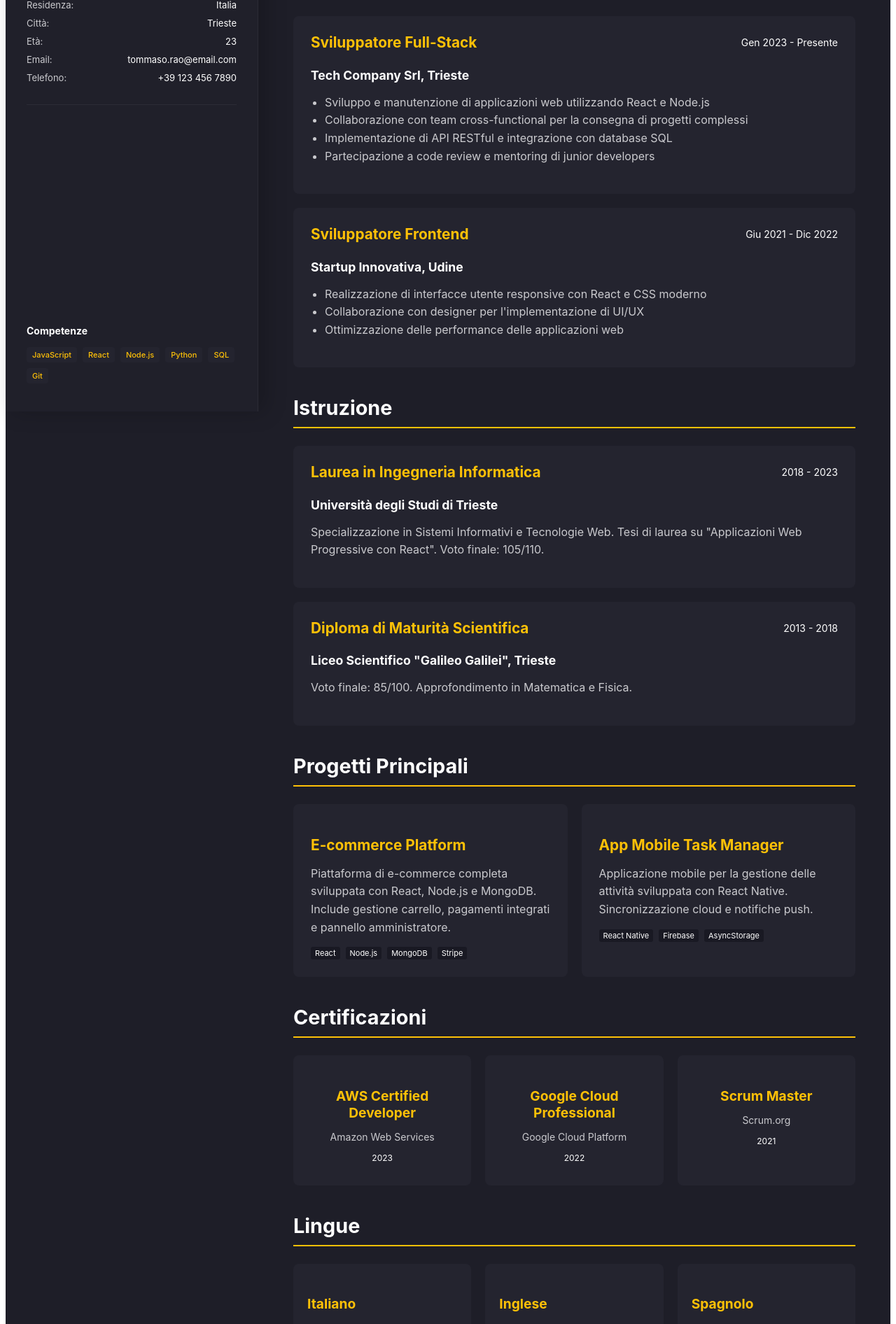
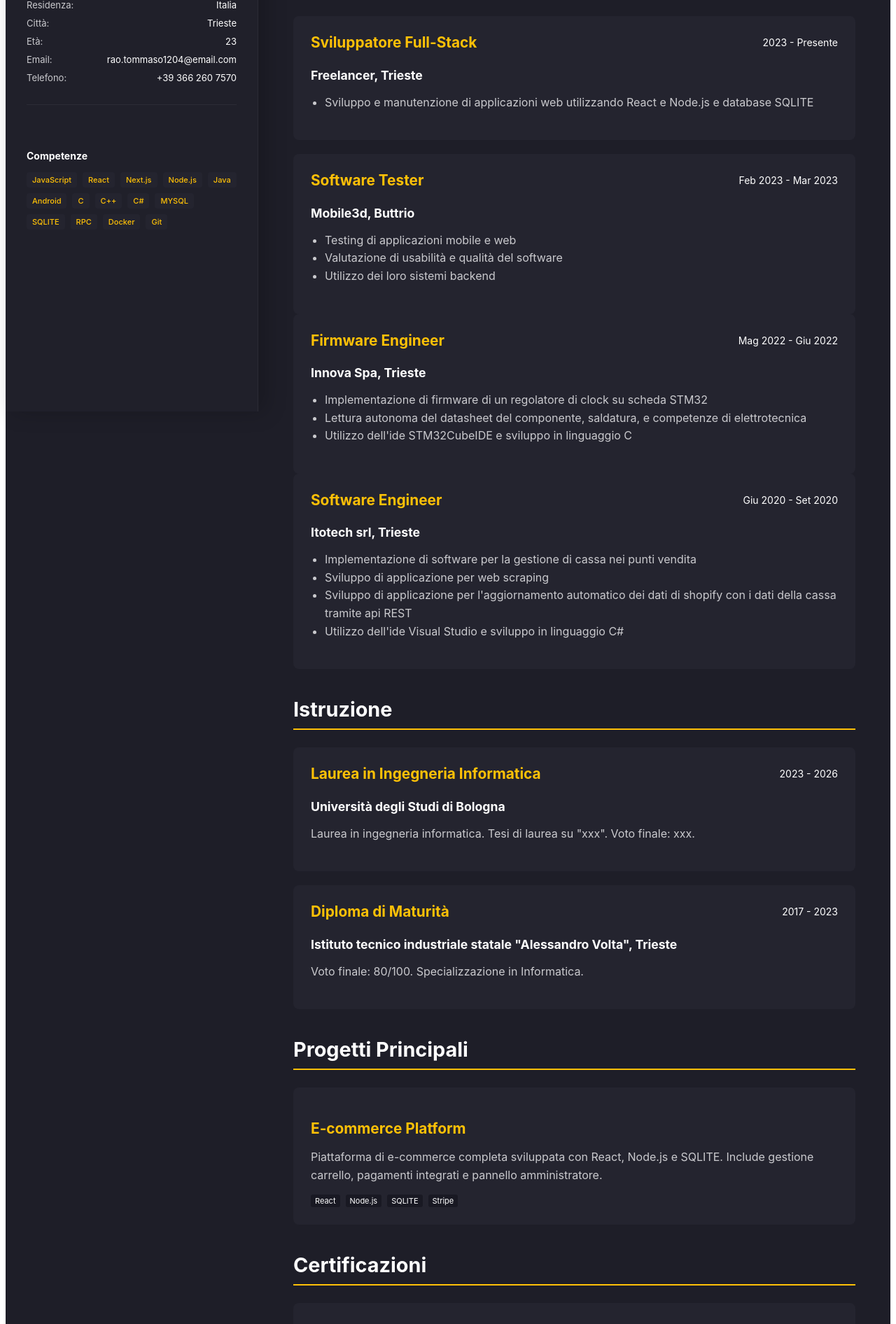
Before and after one commit to XiaoHeiZiKunKun/MyPortfolio, a Next.js app: page /curriculum in a window 1280 px wide. Shown: the part 300-2192 px from the top of the page at 70% size. Built offline with nearby package versions, Linux system fonts and the light colour scheme.

Commit message:
modifica sezione curriculum

```diff
--- a/app/curriculum/page.js
+++ b/app/curriculum/page.js
@@ -22,14 +22,14 @@ export default function CurriculumPage() {
           <div className="info-item"><span>Residenza:</span><span>Italia</span></div>
           <div className="info-item"><span>Città:</span><span>Trieste</span></div>
           <div className="info-item"><span>Età:</span><span>23</span></div>
-          <div className="info-item"><span>Email:</span><span>tommaso.rao@email.com</span></div>
-          <div className="info-item"><span>Telefono:</span><span>+39 123 456 7890</span></div>
+          <div className="info-item"><span>Email:</span><span>rao.tommaso1204@email.com</span></div>
+          <div className="info-item"><span>Telefono:</span><span>+39 366 260 7570</span></div>
         </div>
 
-        <div style={{marginTop: 'auto'}}>
+        <div style={{marginTop: '30px'}}>
           <h3 style={{color: 'white', fontSize: '14px', marginBottom: '15px'}}>Competenze</h3>
           <div style={{display: 'flex', flexWrap: 'wrap', gap: '8px'}}>
-            {['JavaScript', 'React', 'Node.js', 'Python', 'SQL', 'Git'].map(skill => (
+            {['JavaScript', 'React', 'Next.js', 'Node.js', 'Java', 'Android', 'C', 'C++', 'C#', 'MYSQL', 'SQLITE', 'RPC', 'Docker', 'Git'].map(skill => (
               <span key={skill} style={{
                 backgroundColor: 'var(--bg-card)',
                 color: 'var(--accent)',
@@ -54,7 +54,7 @@ export default function CurriculumPage() {
             Curriculum Vitae
           </h1>
           <p style={{fontSize: '16px', lineHeight: '1.6', color: 'var(--text-main)'}}>
-            Ingegnere informatico appassionato con esperienza nello sviluppo web e mobile.
+            Laureato in ingegneria informatica all'università di Bologna e appassionato con esperienza nello sviluppo web e mobile.
             Specializzato in tecnologie moderne come React, Node.js e cloud computing.
           </p>
         </section>
@@ -68,27 +68,49 @@ export default function CurriculumPage() {
           <div style={{backgroundColor: 'var(--bg-card)', padding: '25px', borderRadius: '8px', marginBottom: '20px'}}>
             <div style={{display: 'flex', justifyContent: 'space-between', alignItems: 'center', marginBottom: '15px'}}>
               <h3 style={{color: 'var(--accent)', fontSize: '1.3rem', margin: 0}}>Sviluppatore Full-Stack</h3>
-              <span style={{color: 'var(--text-light)', fontSize: '14px'}}>Gen 2023 - Presente</span>
+              <span style={{color: 'var(--text-light)', fontSize: '14px'}}> 2023 - Presente</span>
             </div>
-            <h4 style={{color: 'white', fontSize: '1.1rem', marginBottom: '10px'}}>Tech Company Srl, Trieste</h4>
+            <h4 style={{color: 'white', fontSize: '1.1rem', marginBottom: '10px'}}>Freelancer, Trieste</h4>
             <ul style={{color: 'var(--text-main)', lineHeight: '1.6', paddingLeft: '20px'}}>
-              <li>Sviluppo e manutenzione di applicazioni web utilizzando React e Node.js</li>
-              <li>Collaborazione con team cross-functional per la consegna di progetti complessi</li>
-              <li>Implementazione di API RESTful e integrazione con database SQL</li>
-              <li>Partecipazione a code review e mentoring di junior developers</li>
+              <li>Sviluppo e manutenzione di applicazioni web utilizzando React e Node.js e database SQLITE</li>
             </ul>
           </div>
 
           <div style={{backgroundColor: 'var(--bg-card)', padding: '25px', borderRadius: '8px'}}>
             <div style={{display: 'flex', justifyContent: 'space-between', alignItems: 'center', marginBottom: '15px'}}>
-              <h3 style={{color: 'var(--accent)', fontSize: '1.3rem', margin: 0}}>Sviluppatore Frontend</h3>
-              <span style={{color: 'var(--text-light)', fontSize: '14px'}}>Giu 2021 - Dic 2022</span>
+              <h3 style={{color: 'var(--accent)', fontSize: '1.3rem', margin: 0}}>Software Tester</h3>
+              <span style={{color: 'var(--text-light)', fontSize: '14px'}}>Feb 2023 - Mar 2023</span>
             </div>
-            <h4 style={{color: 'white', fontSize: '1.1rem', marginBottom: '10px'}}>Startup Innovativa, Udine</h4>
+            <h4 style={{color: 'white', fontSize: '1.1rem', marginBottom: '10px'}}>Mobile3d, Buttrio</h4>
             <ul style={{color: 'var(--text-main)', lineHeight: '1.6', paddingLeft: '20px'}}>
-              <li>Realizzazione di interfacce utente responsive con React e CSS moderno</li>
-              <li>Collaborazione con designer per l'implementazione di UI/UX</li>
-              <li>Ottimizzazione delle performance delle applicazioni web</li>
+              <li>Testing di applicazioni mobile e web</li>
+              <li>Valutazione di usabilità e qualità del software</li>
+              <li>Utilizzo dei loro sistemi backend</li>
+            </ul>
+          </div>
+          <div style={{backgroundColor: 'var(--bg-card)', padding: '25px', borderRadius: '8px'}}>
+            <div style={{display: 'flex', justifyContent: 'space-between', alignItems: 'center', marginBottom: '15px'}}>
+              <h3 style={{color: 'var(--accent)', fontSize: '1.3rem', margin: 0}}>Firmware Engineer</h3>
+              <span style={{color: 'var(--text-light)', fontSize: '14px'}}>Mag 2022 - Giu 2022</span>
+            </div>
+            <h4 style={{color: 'white', fontSize: '1.1rem', marginBottom: '10px'}}>Innova Spa, Trieste</h4>
+            <ul style={{color: 'var(--text-main)', lineHeight: '1.6', paddingLeft: '20px'}}>
+              <li>Implementazione di firmware di un regolatore di clock su scheda STM32</li>
+              <li>Lettura autonoma del datasheet del componente, saldatura, e competenze di elettrotecnica</li>
+              <li>Utilizzo dell'ide STM32CubeIDE e sviluppo in linguaggio C</li>
+            </ul>
+          </div>
+          <div style={{backgroundColor: 'var(--bg-card)', padding: '25px', borderRadius: '8px'}}>
+            <div style={{display: 'flex', justifyContent: 'space-between', alignItems: 'center', marginBottom: '15px'}}>
+              <h3 style={{color: 'var(--accent)', fontSize: '1.3rem', margin: 0}}>Software Engineer</h3>
+              <span style={{color: 'var(--text-light)', fontSize: '14px'}}>Giu 2020 - Set 2020</span>
+            </div>
+            <h4 style={{color: 'white', fontSize: '1.1rem', marginBottom: '10px'}}>Itotech srl, Trieste</h4>
+            <ul style={{color: 'var(--text-main)', lineHeight: '1.6', paddingLeft: '20px'}}>
+              <li>Implementazione di software per la gestione di cassa nei punti vendita</li>
+              <li>Sviluppo di applicazione per web scraping</li>
+              <li>Sviluppo di applicazione per l'aggiornamento automatico dei dati di shopify con i dati della cassa tramite api REST</li>
+              <li>Utilizzo dell'ide Visual Studio e sviluppo in linguaggio C#</li>
             </ul>
           </div>
         </section>
@@ -102,23 +124,23 @@ export default function CurriculumPage() {
           <div style={{backgroundColor: 'var(--bg-card)', padding: '25px', borderRadius: '8px', marginBottom: '20px'}}>
             <div style={{display: 'flex', justifyContent: 'space-between', alignItems: 'center', marginBottom: '15px'}}>
               <h3 style={{color: 'var(--accent)', fontSize: '1.3rem', margin: 0}}>Laurea in Ingegneria Informatica</h3>
-              <span style={{color: 'var(--text-light)', fontSize: '14px'}}>2018 - 2023</span>
+              <span style={{color: 'var(--text-light)', fontSize: '14px'}}>2023 - 2026</span>
             </div>
-            <h4 style={{color: 'white', fontSize: '1.1rem', marginBottom: '10px'}}>Università degli Studi di Trieste</h4>
+            <h4 style={{color: 'white', fontSize: '1.1rem', marginBottom: '10px'}}>Università degli Studi di Bologna</h4>
             <p style={{color: 'var(--text-main)', lineHeight: '1.6'}}>
-              Specializzazione in Sistemi Informativi e Tecnologie Web. Tesi di laurea su "Applicazioni Web Progressive con React".
-              Voto finale: 105/110.
+              Laurea in ingegneria informatica. Tesi di laurea su "xxx".
+              Voto finale: xxx.
             </p>
           </div>
 
           <div style={{backgroundColor: 'var(--bg-card)', padding: '25px', borderRadius: '8px'}}>
             <div style={{display: 'flex', justifyContent: 'space-between', alignItems: 'center', marginBottom: '15px'}}>
-              <h3 style={{color: 'var(--accent)', fontSize: '1.3rem', margin: 0}}>Diploma di Maturità Scientifica</h3>
-              <span style={{color: 'var(--text-light)', fontSize: '14px'}}>2013 - 2018</span>
+              <h3 style={{color: 'var(--accent)', fontSize: '1.3rem', margin: 0}}>Diploma di Maturità</h3>
+              <span style={{color: 'var(--text-light)', fontSize: '14px'}}>2017 - 2023</span>
             </div>
-            <h4 style={{color: 'white', fontSize: '1.1rem', marginBottom: '10px'}}>Liceo Scientifico "Galileo Galilei", Trieste</h4>
+            <h4 style={{color: 'white', fontSize: '1.1rem', marginBottom: '10px'}}>Istituto tecnico industriale statale "Alessandro Volta", Trieste</h4>
             <p style={{color: 'var(--text-main)', lineHeight: '1.6'}}>
-              Voto finale: 85/100. Approfondimento in Matematica e Fisica.
+              Voto finale: 80/100. Specializzazione in Informatica.
             </p>
           </div>
         </section>
@@ -133,32 +155,11 @@ export default function CurriculumPage() {
             <div style={{backgroundColor: 'var(--bg-card)', padding: '25px', borderRadius: '8px'}}>
               <h3 style={{color: 'var(--accent)', fontSize: '1.3rem', marginBottom: '15px'}}>E-commerce Platform</h3>
               <p style={{color: 'var(--text-main)', lineHeight: '1.6', marginBottom: '15px'}}>
-                Piattaforma di e-commerce completa sviluppata con React, Node.js e MongoDB.
+                Piattaforma di e-commerce completa sviluppata con React, Node.js e SQLITE.
                 Include gestione carrello, pagamenti integrati e pannello amministratore.
               </p>
               <div style={{display: 'flex', flexWrap: 'wrap', gap: '8px'}}>
-                {['React', 'Node.js', 'MongoDB', 'Stripe'].map(tech => (
-                  <span key={tech} style={{
-                    backgroundColor: 'var(--bg-input)',
-                    color: 'var(--text-light)',
-                    padding: '2px 6px',
-                    borderRadius: '3px',
-                    fontSize: '11px'
-                  }}>
-                    {tech}
-                  </span>
-                ))}
-              </div>
-            </div>
-
-            <div style={{backgroundColor: 'var(--bg-card)', padding: '25px', borderRadius: '8px'}}>
-              <h3 style={{color: 'var(--accent)', fontSize: '1.3rem', marginBottom: '15px'}}>App Mobile Task Manager</h3>
-              <p style={{color: 'var(--text-main)', lineHeight: '1.6', marginBottom: '15px'}}>
-                Applicazione mobile per la gestione delle attività sviluppata con React Native.
-                Sincronizzazione cloud e notifiche push.
-              </p>
-              <div style={{display: 'flex', flexWrap: 'wrap', gap: '8px'}}>
-                {['React Native', 'Firebase', 'AsyncStorage'].map(tech => (
+                {['React', 'Node.js', 'SQLITE', 'Stripe'].map(tech => (
                   <span key={tech} style={{
                     backgroundColor: 'var(--bg-input)',
                     color: 'var(--text-light)',
@@ -182,22 +183,11 @@ export default function CurriculumPage() {
 
           <div style={{display: 'grid', gridTemplateColumns: 'repeat(auto-fit, minmax(250px, 1fr))', gap: '20px'}}>
             <div style={{backgroundColor: 'var(--bg-card)', padding: '20px', borderRadius: '8px', textAlign: 'center'}}>
-              <h4 style={{color: 'var(--accent)', fontSize: '1.2rem', marginBottom: '10px'}}>AWS Certified Developer</h4>
-              <p style={{color: 'var(--text-main)', fontSize: '14px'}}>Amazon Web Services</p>
+              <h4 style={{color: 'var(--accent)', fontSize: '1.2rem', marginBottom: '10px'}}>certificato CISCO</h4>
+              <p style={{color: 'var(--text-main)', fontSize: '14px'}}>CISCO netacad - amministrazione di reti</p>
               <p style={{color: 'var(--text-light)', fontSize: '12px', marginTop: '5px'}}>2023</p>
             </div>
 
-            <div style={{backgroundColor: 'var(--bg-card)', padding: '20px', borderRadius: '8px', textAlign: 'center'}}>
-              <h4 style={{color: 'var(--accent)', fontSize: '1.2rem', marginBottom: '10px'}}>Google Cloud Professional</h4>
-              <p style={{color: 'var(--text-main)', fontSize: '14px'}}>Google Cloud Platform</p>
-              <p style={{color: 'var(--text-light)', fontSize: '12px', marginTop: '5px'}}>2022</p>
-            </div>
-
-            <div style={{backgroundColor: 'var(--bg-card)', padding: '20px', borderRadius: '8px', textAlign: 'center'}}>
-              <h4 style={{color: 'var(--accent)', fontSize: '1.2rem', marginBottom: '10px'}}>Scrum Master</h4>
-              <p style={{color: 'var(--text-main)', fontSize: '14px'}}>Scrum.org</p>
-              <p style={{color: 'var(--text-light)', fontSize: '12px', marginTop: '5px'}}>2021</p>
-            </div>
           </div>
         </section>
 
@@ -215,12 +205,12 @@ export default function CurriculumPage() {
 
             <div style={{backgroundColor: 'var(--bg-card)', padding: '20px', borderRadius: '8px'}}>
               <h4 style={{color: 'var(--accent)', fontSize: '1.2rem', marginBottom: '10px'}}>Inglese</h4>
-              <p style={{color: 'var(--text-main)'}}>C1 - Avanzato</p>
+              <p style={{color: 'var(--text-main)'}}>B2 - Intermedio</p>
             </div>
 
             <div style={{backgroundColor: 'var(--bg-card)', padding: '20px', borderRadius: '8px'}}>
-              <h4 style={{color: 'var(--accent)', fontSize: '1.2rem', marginBottom: '10px'}}>Spagnolo</h4>
-              <p style={{color: 'var(--text-main)'}}>B2 - Intermedio</p>
+              <h4 style={{color: 'var(--accent)', fontSize: '1.2rem', marginBottom: '10px'}}>Cinese</h4>
+              <p style={{color: 'var(--text-main)'}}>Madrelingua</p>
             </div>
           </div>
         </section>
```
